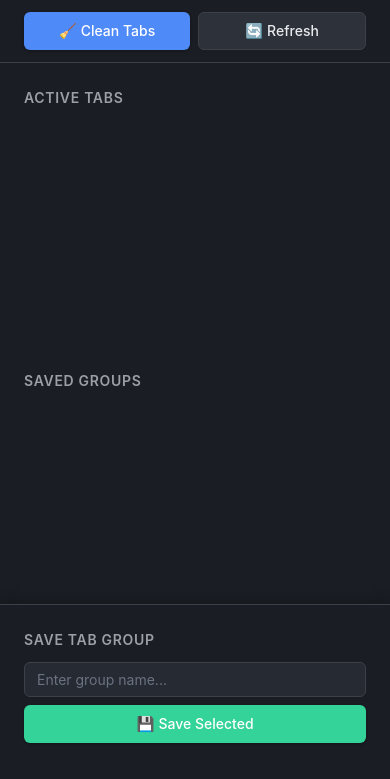
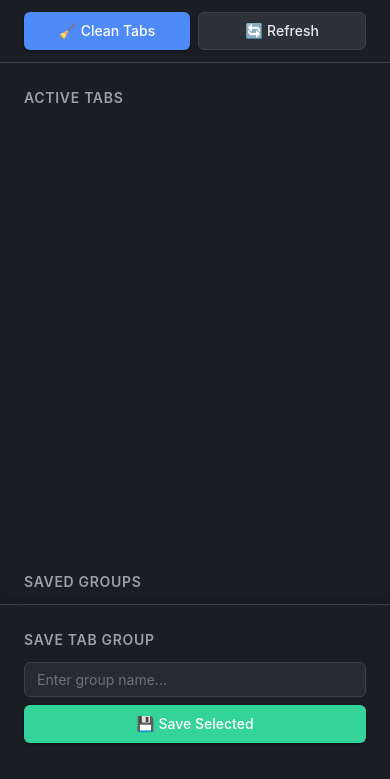
Before and after one commit to liviu-stefan-pit/chrome_extensions, a browser extension: page tabsy/sidepanel/panel.html in a window 390 px wide. Shown: the part 65-844 px from the top of the page. Drawn offline with Linux system fonts and the light colour scheme.

Commit message:
fix: Adjust flex properties for tabs and groups sections to improve layout responsiveness

```diff
--- a/tabsy/sidepanel/panel.css
+++ b/tabsy/sidepanel/panel.css
@@ -290,7 +290,7 @@ body {
 }
 
 .tabs-section {
-  flex: 1;
+  flex: 1; /* Take up remaining space */
   overflow: hidden;
   display: flex;
   flex-direction: column;
@@ -386,12 +386,12 @@ body {
   display: flex;
   flex-direction: column;
   gap: var(--spacing-sm);
-  flex: 1;
+  max-height: 300px; /* Maximum height for groups section */
   overflow-y: auto;
 }
 
 .groups-section {
-  flex: 1;
+  flex: 0 0 auto; /* Don't grow, don't shrink, auto size based on content */
   overflow: hidden;
   display: flex;
   flex-direction: column;
```
